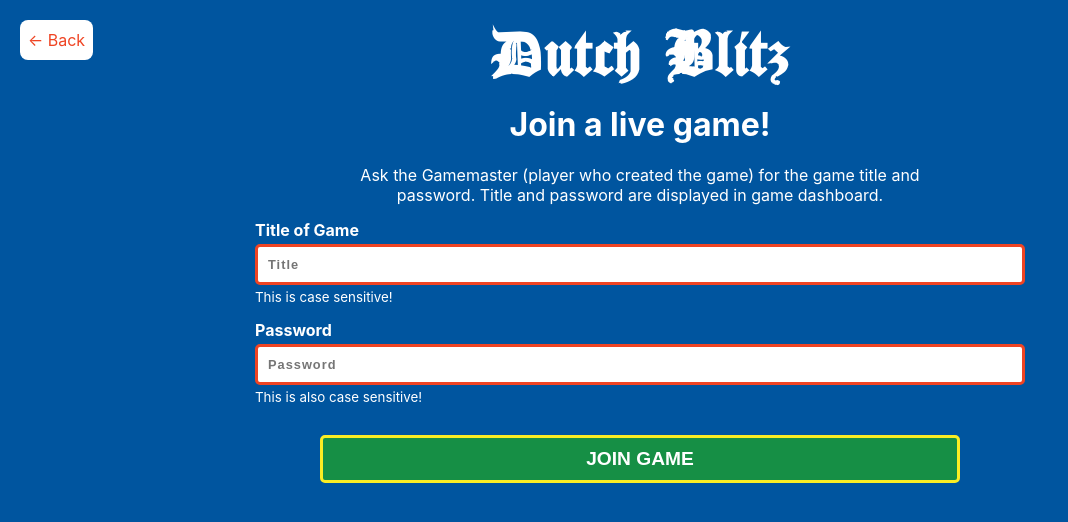
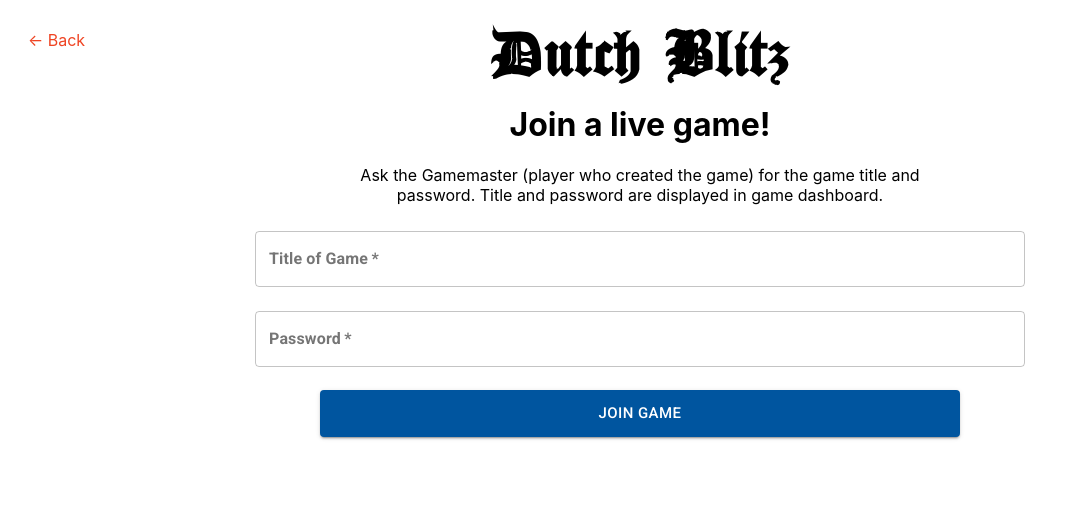
Before and after one commit to jacobdcastro/gamenightscore, a React app in the folder client/: page /join-game in a window 1280 px wide. Shown: the top 522 px of the page, without its empty margins (0-1068 px from the left). Built offline with nearby package versions, Linux system fonts and the light colour scheme; no server answers.

Commit message:
convert pages to material-ui

```diff
--- a/client/src/components/pages/CreateGame.js
+++ b/client/src/components/pages/CreateGame.js
@@ -4,10 +4,17 @@
 import { createGame } from '../../redux/actions/game';
 import { setInitPlayerState } from '../../redux/actions/player';
 import PropTypes from 'prop-types';
+import TextField from '@material-ui/core/TextField';
 
 import CreateGameWrapper from '../../styles/pages/CreateGame.sty';
-
-// TODO why tf is there a token in there already?
+import {
+  Paper,
+  Container,
+  FormControlLabel,
+  FormHelperText,
+  Checkbox,
+  Button,
+} from '@material-ui/core';
 
 const CreateGame = ({
   createGame,
@@ -24,8 +31,10 @@
   const { title, password, maxNumberOfRounds, hideScores } = formData;
 
   const onChange = e => {
+    console.log(e.target.name);
     const value =
       e.target.type === 'checkbox' ? e.target.checked : e.target.value;
+
     setFormData({ ...formData, [e.target.name]: value });
   };
 
@@ -39,6 +48,8 @@
   if (isAuthenticated) return <Redirect to="/create-player" />;
 
   return (
+    <Paper>
+      <Container maxWidth="md">
         <CreateGameWrapper>
           <Link className="backLink" to="/">
             &#8592; Back
@@ -46,8 +57,8 @@
           <h1 className="dutchBlitzLogo">Dutch Blitz</h1>
           <h1>Create a new game!</h1>
           <p>
-        Once you create this game, it will be live on the server for players to
-        join in!
+            Once you create this game, it will be live on the server for players
+            to join in!
           </p>
           <p>
             Other people will need the game title and password to join. Make it
@@ -55,70 +66,85 @@
           </p>
 
           <form id="createGameForm" onSubmit={e => onSubmit(e)}>
-        <div className="textInput">
-          <label htmlFor="title">Title of Game</label>
-          <input
+            <div className="inputDiv textInput">
+              <TextField
+                required
+                fullWidth={true}
+                variant="outlined"
                 id="title"
-            type="text"
                 name="title"
+                label="Title of Game"
+                margin="normal"
                 placeholder="Title"
                 value={title}
                 onChange={e => onChange(e)}
+                helpertext="Can be anything, to be honest. Your friends need it to login."
               />
-          <small>
-            Can be anything, to be honest. Your friends need it to login.
-          </small>
             </div>
-        <div className="textInput">
-          <label htmlFor="password">Password</label>
-          <input
+            <div className="inputDiv textInput">
+              <TextField
+                required
+                fullWidth={true}
+                variant="outlined"
                 id="password"
-            type="text"
                 name="password"
-            placeholder="Password"
+                label="Password"
+                margin="normal"
+                placeholder="password"
                 value={password}
                 onChange={e => onChange(e)}
+                helpertext="Do not use a password you use on other accounts. It will displayed on game dashboard for others to see."
+              />
+            </div>
+            <div className="inputDiv numInput">
+              <TextField
                 required
-          />
-          <small>
-            Do not use a password you use on other accounts. It will displayed
-            on game dashboard for others to see.
-          </small>
-        </div>
-        <div className="numInput">
-          <label htmlFor="maxNumberOfRounds">How many rounds?</label>
-          <input
+                fullWidth={true}
+                variant="outlined"
                 id="maxNumberOfRounds"
-            type="number"
                 name="maxNumberOfRounds"
-            placeholder="Max. Rounds"
+                label="How many rounds?"
+                margin="normal"
                 value={maxNumberOfRounds}
                 onChange={e => onChange(e)}
-            min="1"
-            max="50"
-            size="2"
+                helpertext="Game will automatically end after this many rounds."
               />
-          <small>Game will automatically end after this many rounds. </small>
             </div>
-        <div className="checkInput">
+            <div className="inputDiv checkInput">
               <div className="container">
-            <input
-              id="hideScores"
-              type="checkbox"
+                <FormControlLabel
+                  control={
+                    <Checkbox
                       name="hideScores"
                       checked={hideScores}
                       onChange={e => onChange(e)}
+                      value={hideScores}
+                      color="primary"
                     />
-            <span className="checkmark"></span>
-            <label htmlFor="hideScores">Hide Scores?</label>
+                  }
+                  helpertext="If checked, scores will be hidden from players until end of game."
+                  label="Hide Scores?"
+                />
+                <FormHelperText>
+                  If checked, scores will be hidden from players until end of
+                  game.
+                </FormHelperText>
               </div>
-          <small>
-            If checked, scores will be hidden from players until end of game.
-          </small>
             </div>
-        <button type="submit">Create Game</button>
+            <Button
+              type="submit"
+              className="joinGame"
+              variant="contained"
+              size="large"
+              color="secondary"
+              fullWidth={true}
+            >
+              Create Game
+            </Button>
           </form>
         </CreateGameWrapper>
+      </Container>
+    </Paper>
   );
 };
 
--- a/client/src/components/pages/CreatePlayer.js
+++ b/client/src/components/pages/CreatePlayer.js
@@ -4,6 +4,8 @@
 import { createPlayer } from '../../redux/actions/player';
 import { getGameData } from '../../redux/actions/game';
 import PropTypes from 'prop-types';
+
+import { Paper, Container, TextField, Button } from '@material-ui/core';
 
 // TODO add deck selection
 
@@ -29,9 +31,10 @@
     if (localStorage.gameId && localStorage.token) {
       getGameData(localStorage.gameId);
     }
+    // eslint-disable-next-line react-hooks/exhaustive-deps
   }, []);
 
-  const { name, pin } = formData;
+  const { name } = formData;
 
   const onChange = e => {
     setFormData({ ...formData, [e.target.name]: e.target.value });
@@ -48,31 +51,45 @@
   }
 
   return (
+    <Paper>
+      <Container maxWidth="md">
         <CreatePlayerWrapper>
           <h1 className="dutchBlitzLogo">Dutch Blitz</h1>
-      <p>Create your player!</p>
+          <h2>Create your player!</h2>
           <p>
-        If you're joining a game that's already begun, it's all good. You can
-        still join!
+            If you're joining a game that's already begun, it's all good. You
+            can still join!
           </p>
 
           <form id="createPlayerForm" onSubmit={e => onSubmit(e)}>
-        <div className="textInput">
-          <label htmlFor="title">Your Username</label>
-          <input
+            <div className="inputDiv">
+              <TextField
+                required
+                fullWidth={true}
+                variant="outlined"
                 id="name"
-            type="text"
                 name="name"
-            placeholder="Username"
+                label="Your Username"
+                margin="normal"
                 value={name}
                 onChange={e => onChange(e)}
-            required
+                helperText="How do you want to be known for this game?"
               />
-          <small>How do you want to be known for this game?</small>
             </div>
-        <button type="submit">Enter Game Lobby</button>
+            <Button
+              type="submit"
+              className="joinGame"
+              variant="contained"
+              size="large"
+              color="primary"
+              fullWidth={true}
+            >
+              Enter Game Lobby
+            </Button>
           </form>
         </CreatePlayerWrapper>
+      </Container>
+    </Paper>
   );
 };
 
--- a/client/src/components/pages/JoinGame.js
+++ b/client/src/components/pages/JoinGame.js
@@ -5,6 +5,8 @@
 import { setInitPlayerState } from '../../redux/actions/player';
 import PropTypes from 'prop-types';
 
+import TextField from '@material-ui/core/TextField';
+import { Paper, Container, Button } from '@material-ui/core';
 import JoinGameWrapper from '../../styles/pages/JoinGame.sty.js';
 
 const JoinGame = ({
@@ -35,6 +37,8 @@
   }
 
   return (
+    <Paper>
+      <Container maxWidth="md">
         <JoinGameWrapper>
           <Link className="backLink" to="/">
             &#8592; Back
@@ -42,39 +46,54 @@
           <h1 className="dutchBlitzLogo">Dutch Blitz</h1>
           <h1>Join a live game!</h1>
           <p>
-        Ask the Gamemaster (player who created the game) for the game title and
-        password. Title and password are displayed in game dashboard.
+            Ask the Gamemaster (player who created the game) for the game title
+            and password. Title and password are displayed in game dashboard.
           </p>
           <form id="joinGameForm" onSubmit={e => onSubmit(e)}>
-        <div className="textInput">
-          <label htmlFor="title">Title of Game</label>
-          <input
+            <div className="inputDiv textInput">
+              <TextField
+                required
+                fullWidth={true}
+                variant="outlined"
                 id="title"
-            type="text"
                 name="title"
+                label="Title of Game"
+                margin="normal"
                 placeholder="Title"
                 value={title}
                 onChange={e => onChange(e)}
+                helpertext="This is case sensitive!"
+              />
+            </div>
+            <div className="inputDiv textInput">
+              <TextField
                 required
-          />
-          <small>This is case sensitive!</small>
-        </div>
-        <div className="textInput">
-          <label htmlFor="password">Password</label>
-          <input
+                fullWidth={true}
+                variant="outlined"
                 id="password"
-            type="text"
                 name="password"
-            placeholder="Password"
+                label="Password"
+                margin="normal"
+                placeholder="password"
                 value={password}
                 onChange={e => onChange(e)}
-            required
+                helpertext="This is also case sensitive!"
               />
-          <small>This is also case sensitive!</small>
             </div>
-        <button type="submit">Join Game</button>
+            <Button
+              type="submit"
+              className="joinGame"
+              variant="contained"
+              size="large"
+              color="primary"
+              fullWidth={true}
+            >
+              Join Game
+            </Button>
           </form>
         </JoinGameWrapper>
+      </Container>
+    </Paper>
   );
 };
 
--- a/client/src/styles/pages/JoinGame.sty.js
+++ b/client/src/styles/pages/JoinGame.sty.js
@@ -3,12 +3,11 @@
 const JoinGameWrapper = styled.div`
   position: absolute;
   top: 0;
+  left: 0;
+  text-align: center;
+  color: black;
   min-height: 100vh;
   width: 100vw;
-  background-color: ${props => props.theme.blue};
-  text-align: center;
-  color: white;
-  /* padding: 20px 20px 50px; */
 
   .backLink {
     position: absolute;
@@ -39,28 +38,12 @@
     max-width: 800px;
     margin: auto;
     margin-top: 10px;
-    div {
+    .inputDiv {
       text-align: left;
-      display: flex;
-      flex-direction: column;
-      justify-content: flex-start;
-      margin: 15px;
-
-      input {
-        margin: 4px 0;
-        border: 3px solid #ef4423;
-        font-weight: 600;
-        letter-spacing: 1px;
-        font-size: 0.8rem;
-      }
+      margin: 0 15px;
 
       label {
         font-weight: 700;
-      }
-
-      input[type='text'] {
-        padding: 10px;
-        border-radius: 5px;
       }
     }
 
@@ -68,14 +51,6 @@
       margin: 15px;
       padding: 10px 0;
       width: 80%;
-      border-radius: 5px;
-      font-size: 1.2rem;
-      font-weight: 600;
-      color: white;
-      text-decoration: none;
-      text-transform: uppercase;
-      border: 3px solid #faed24;
-      background-color: #168f45;
     }
     button:hover {
       cursor: pointer;
```
Also changed, not shown: client/src/components/pages/Landing.js (+21 -7 lines), client/src/styles/pages/CreateGame.sty.js (+0 -8 lines). Lines whose indentation alone changed are shown as unchanged.
